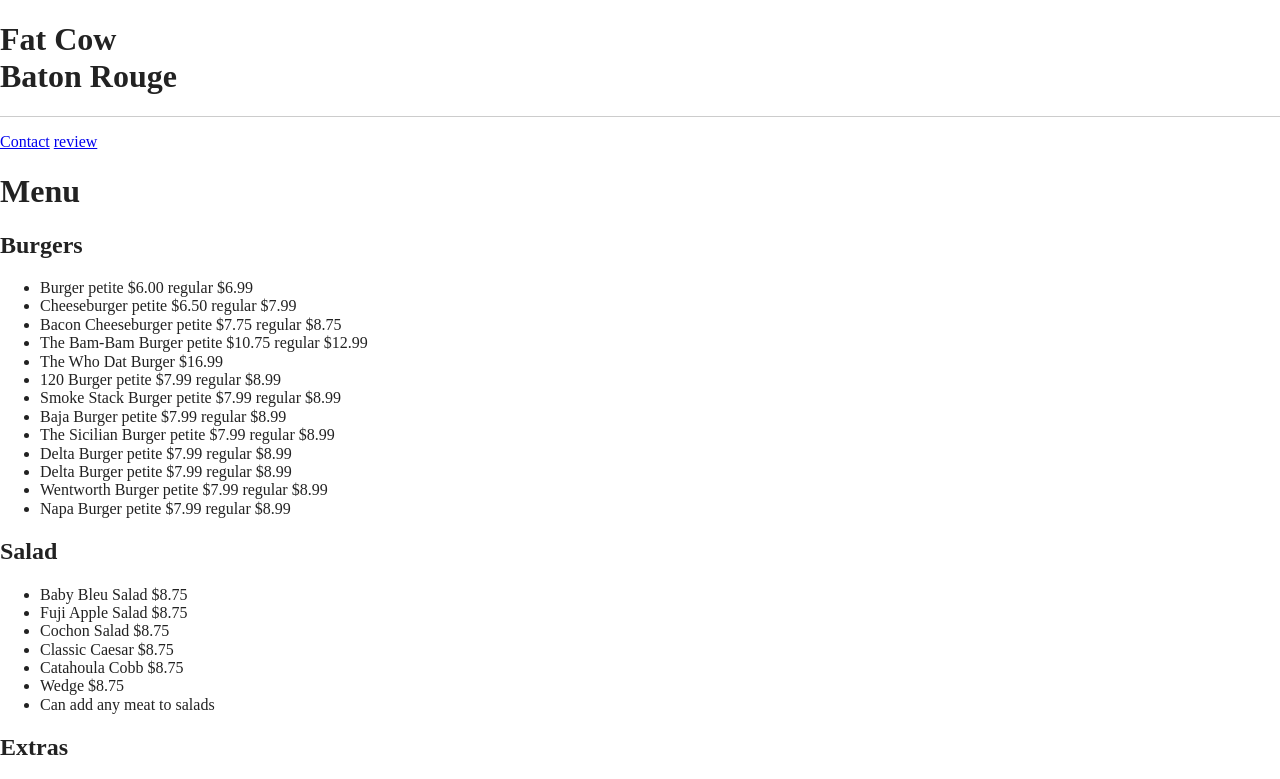
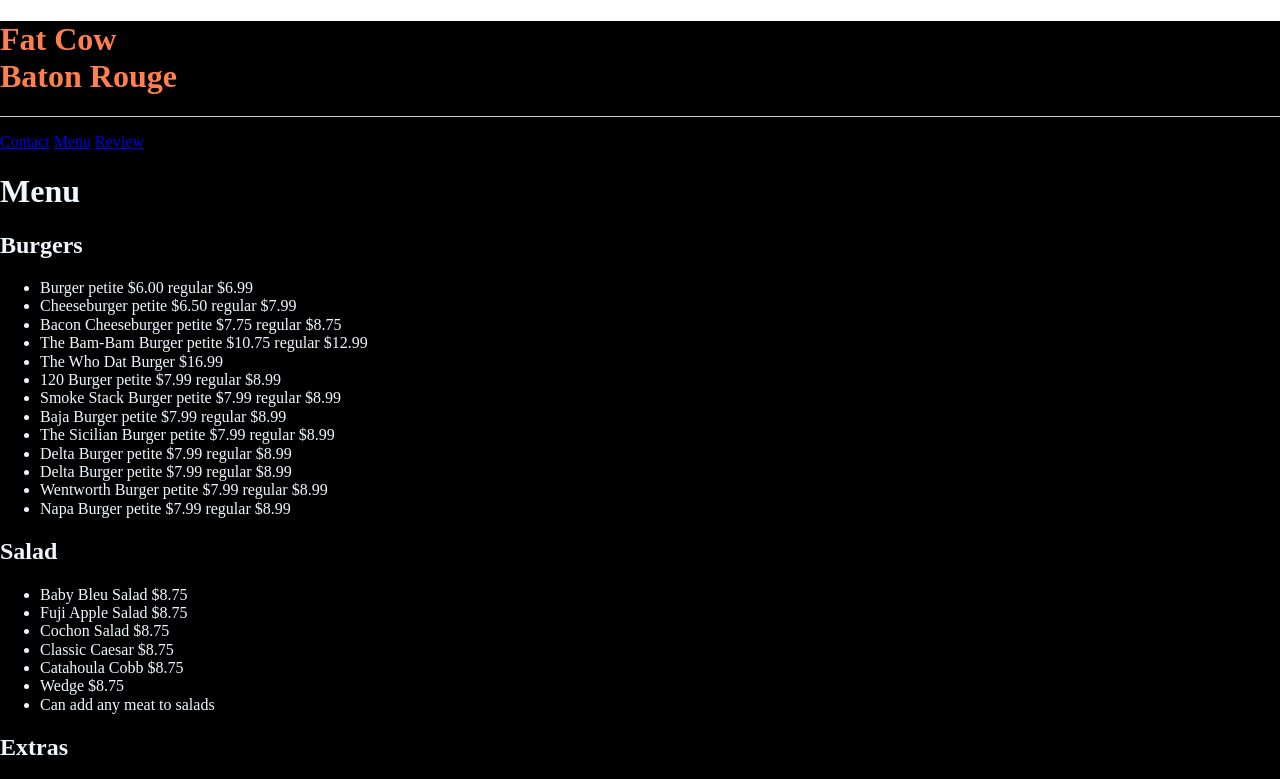
Before and after one commit to SierraBeaulieu/FatCowWebsite-Project1, a website built with Parcel: page menu.html in a window 1280 px wide. Shown: the top 779 px of the page. Built offline with nearby package versions, Linux system fonts and the light colour scheme.

Commit message:
added color back ground on menu

```diff
--- a/css/main.css
+++ b/css/main.css
@@ -260,3 +260,17 @@ textarea {
     page-break-after: avoid;
   }
 }
+
+.menu-page{
+  background-color: #000;
+}
+.fat-cow-header{
+  color: coral;
+}
+
+.menu-list{
+  color: aliceblue;
+}
+.all-links{
+  color: lightsalmon;
+}
--- a/menu.html
+++ b/menu.html
@@ -38,18 +38,23 @@
 </body>
 
 <!-- home page -->
-<header>
+<div class="menu-page">
+<header class="fat-cow-header">
   <h1>Fat Cow <br>
     Baton Rouge</h1>
   <hr>
 </header>
 <body>
   <!-- links -->
+  <div class="all-links">
   <a class="about" href="index.html">Contact</a>
-  <a class="reviews" href="reviews.html">review</a>
+  <a class="menu-button" href="menu.html">Menu</a>
+  <a class="reviews" href="reviews.html">Review</a>
+</div>
   <!-- menu include all the food and prices -->
+  <div class="menu-list">
 <h1>Menu</h1>
-<div>
+
   <section>
 <h2>Burgers</h2>
 <ul>
@@ -109,6 +114,7 @@
 
 </main>
 </body>
+</div>
 
 
 </html>
```
Also changed, not shown: index.html (+4 -2 lines), reviews.html (+3 -0 lines).
